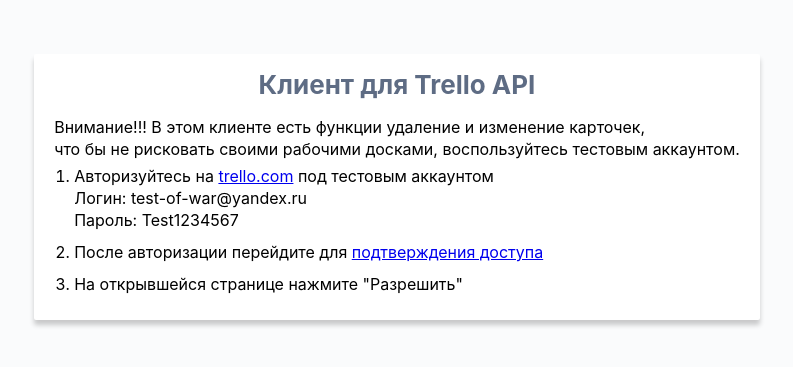
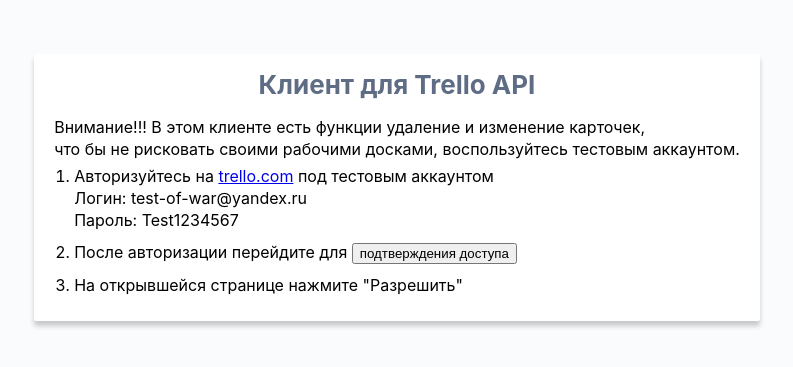
Before and after one commit to isvk/trello, a React (Create React App) app: page / in a window 1280 px wide. Shown: the part 213-580 px from the top of the page, without its empty margins (243-1036 px from the left). Built offline with nearby package versions, Linux system fonts and the light colour scheme; what bottlejs would draw is missing.

Commit message:
fix. warning

```diff
--- a/src/components/Auth/Auth.tsx
+++ b/src/components/Auth/Auth.tsx
@@ -6,8 +6,8 @@
     const dispatch = useCustomDispatch();
 
     return (
-        <a href="#" className="btn-auth" onClick={() => dispatch(redirectToApiForGetToken())}>
+        <button className="btn-auth" onClick={() => dispatch(redirectToApiForGetToken())}>
             подтверждения доступа
-        </a>
+        </button>
     );
 }
--- a/src/components/Auth/AuthSuccess/AuthSuccess.tsx
+++ b/src/components/Auth/AuthSuccess/AuthSuccess.tsx
@@ -8,8 +8,8 @@
     const dispatch = useCustomDispatch();
     const location = useLocation();
 
-    let temp, token = '';
-    token = (temp = location.pathname.match(/^.*token=(.*)/)) ? temp[1] : '';
+    let temp = location.pathname.match(/^.*token=(.*)/)
+    let token = (temp) ? temp[1] : '';
 
     useEffect(() => {
         dispatch(loginByToken(token));
--- a/src/components/MainPage/MainPage.tsx
+++ b/src/components/MainPage/MainPage.tsx
@@ -16,7 +16,7 @@
                     <li>
                         <p>
                             Авторизуйтесь на{" "}
-                            <a href="https://trello.com/login" target="_blank">
+                            <a href="https://trello.com/login" target="_blank" rel="noopener noreferrer">
                                 trello.com
                             </a>{" "}
                             под тестовым аккаунтом
```
